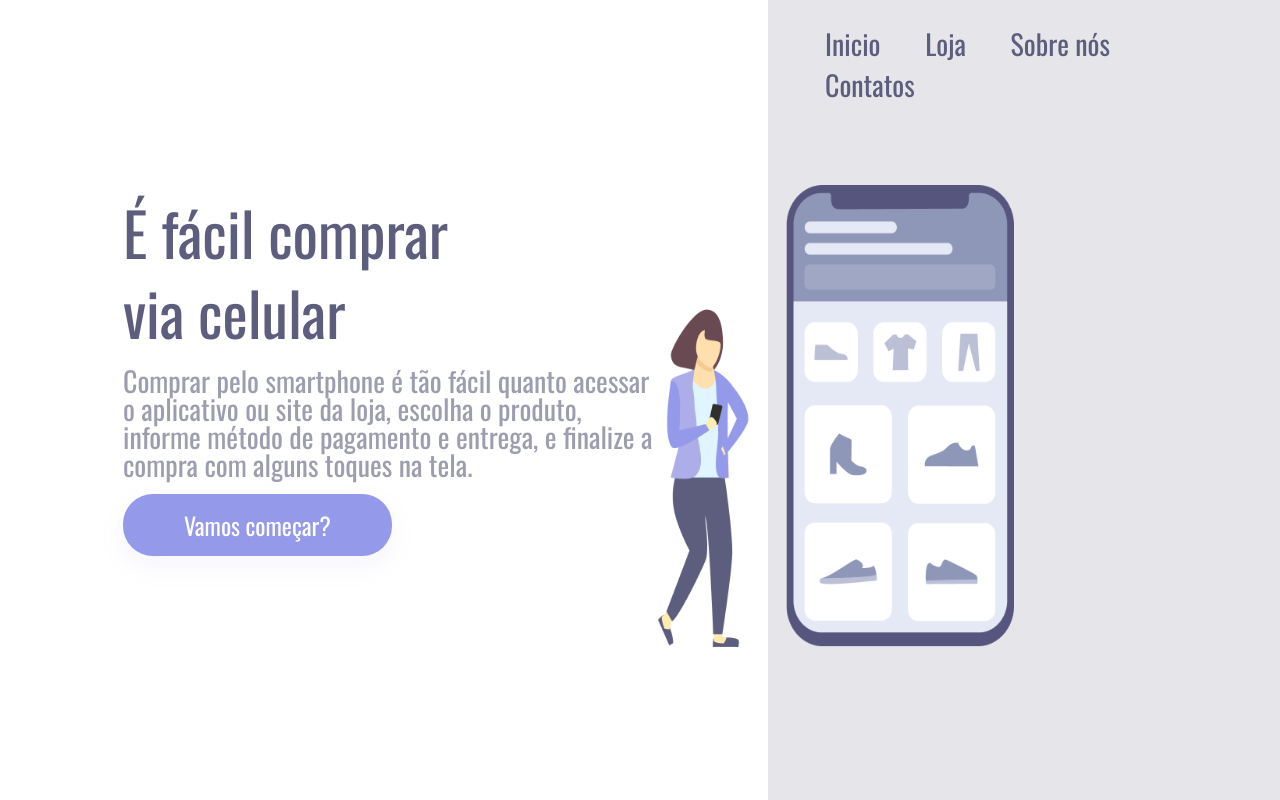
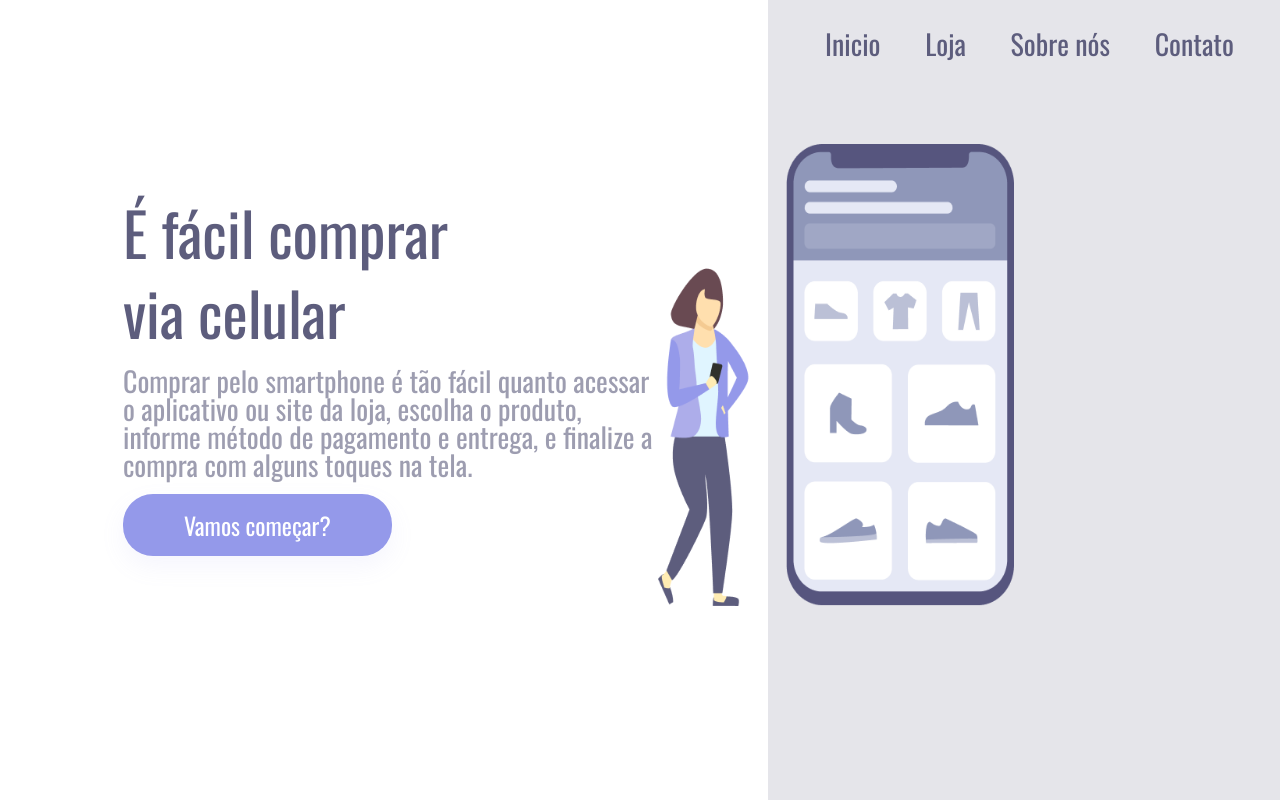
Before and after one commit to AnderDev513/Projeto-Pagina-Inicial-Loja----_AnderDev, a plain HTML site: page index.html in a window 1280 px wide. Drawn offline with nearby package versions, Linux system fonts and the light colour scheme.

Commit message:
Alteração do link "contatos" -> "Contato"

```diff
--- a/index.html
+++ b/index.html
@@ -22,7 +22,7 @@
                 <a>Inicio</a>
                 <a>Loja</a>
                 <a>Sobre nós</a>
-                <a>Contatos</a>
+                <a>Contato</a>
             </header>
             <img src="./assets/logo1.png" alt="logo1" class="logo-img">
         </section>
```
